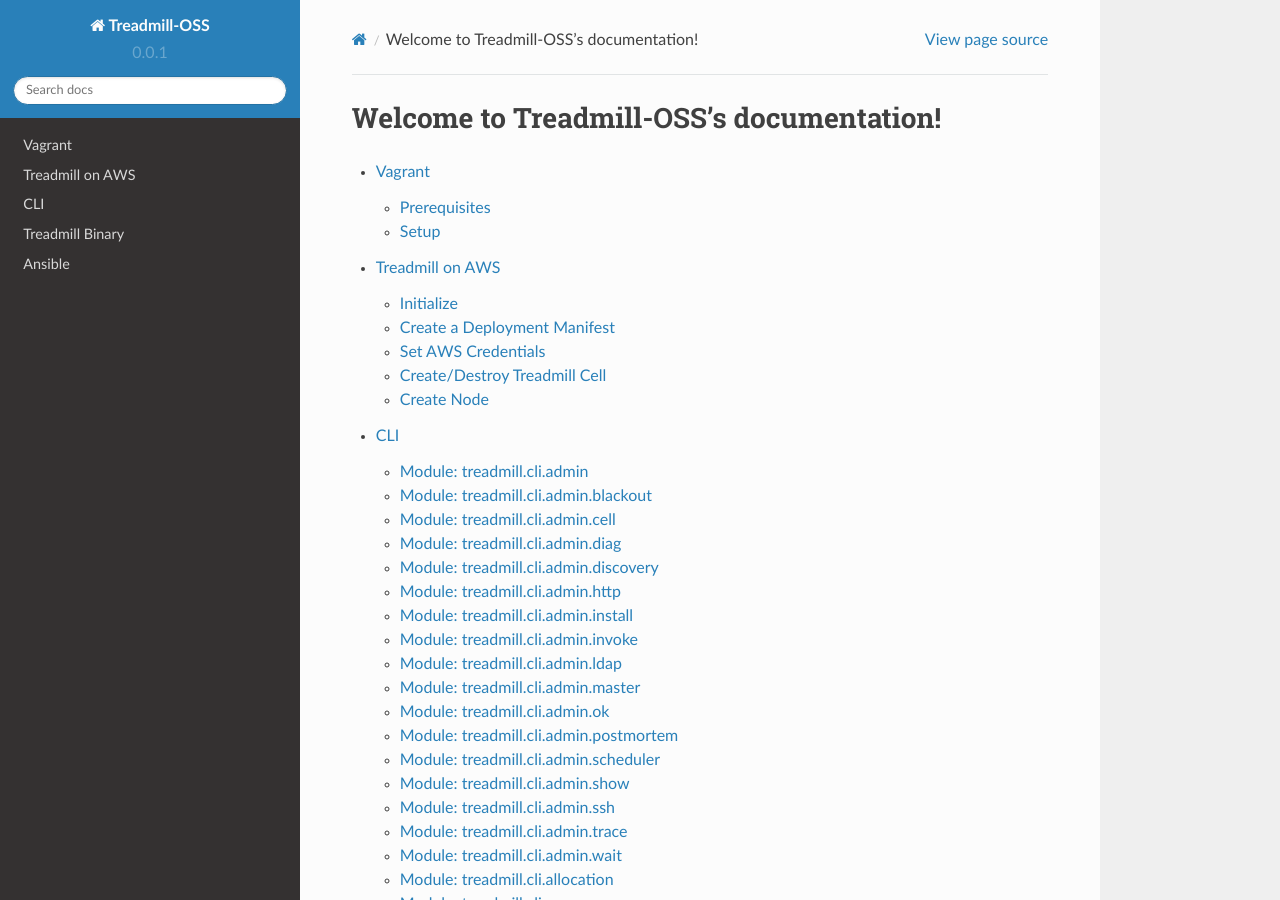
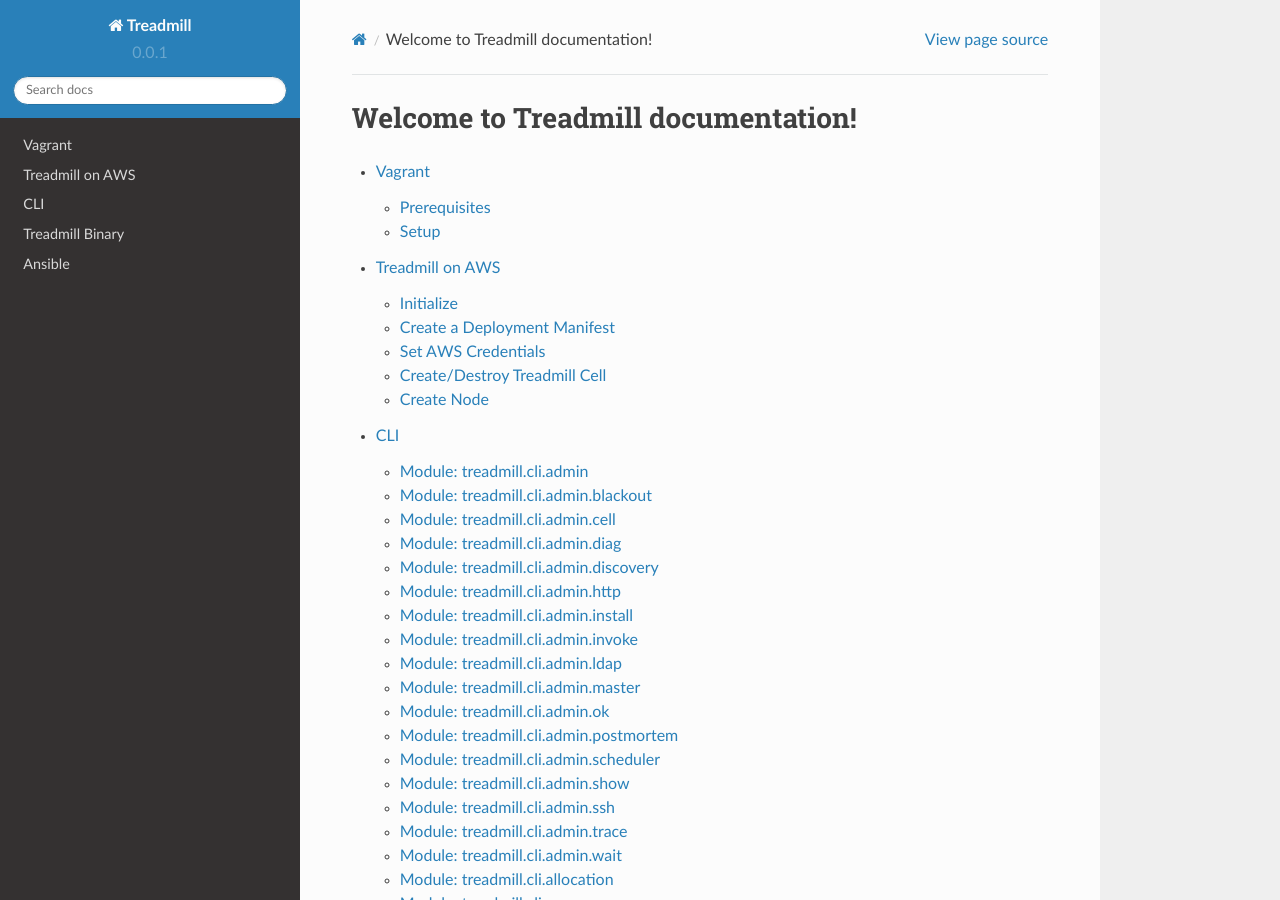
Before and after one commit to morganstanley/treadmill, a Sphinx documentation site: the page built from docs/source/index.rst, in a window 1280 px wide and 900 px high. Built offline with Sphinx 7.4.7 and the Read the Docs theme 2.0.0, drawn with Linux system fonts in a browser that asks for light colours.

Commit message:
droping OSS

```diff
--- a/docs/source/conf.py
+++ b/docs/source/conf.py
@@ -1,6 +1,6 @@
 # -*- coding: utf-8 -*-
 #
-# Treadmill-OSS documentation build configuration file, created by
+# Treadmill documentation build configuration file, created by
 # sphinx-quickstart on Thu Mar 16 16:33:01 2017.
 #
 # This file is execfile()d with the current directory set to its
@@ -52,7 +52,7 @@
 master_doc = 'index'
 
 # General information about the project.
-project = u'Treadmill-OSS'
+project = u'Treadmill'
 copyright = u'2017, Morgan Stanley'
 author = u'Morgan Stanley'
 
@@ -109,7 +109,7 @@
 # -- Options for HTMLHelp output ------------------------------------------
 
 # Output file base name for HTML help builder.
-htmlhelp_basename = 'Treadmill-OSSdoc'
+htmlhelp_basename = 'Treadmill-doc'
 
 
 # -- Options for LaTeX output ---------------------------------------------
@@ -136,7 +136,7 @@
 # (source start file, target name, title,
 #  author, documentclass [howto, manual, or own class]).
 latex_documents = [
-    (master_doc, 'Treadmill-OSS.tex', u'Treadmill-OSS Documentation',
+    (master_doc, 'Treadmill.tex', u'Treadmill Documentation',
      u'Morgan Stanley', 'manual'),
 ]
 
@@ -146,7 +146,7 @@
 # One entry per manual page. List of tuples
 # (source start file, name, description, authors, manual section).
 man_pages = [
-    (master_doc, 'treadmill-oss', u'Treadmill-OSS Documentation',
+    (master_doc, 'treadmill', u'Treadmill Documentation',
      [author], 1)
 ]
 
@@ -157,8 +157,8 @@
 # (source start file, target name, title, author,
 #  dir menu entry, description, category)
 texinfo_documents = [
-    (master_doc, 'Treadmill-OSS', u'Treadmill-OSS Documentation',
-     author, 'Treadmill-OSS', 'One line description of project.',
+    (master_doc, 'Treadmill', u'Treadmill Documentation',
+     author, 'Treadmill', 'One line description of project.',
      'Miscellaneous'),
 ]
 
--- a/docs/source/index.rst
+++ b/docs/source/index.rst
@@ -3,7 +3,7 @@
    You can adapt this file completely to your liking, but it should at least
    contain the root `toctree` directive.
 
-Welcome to Treadmill-OSS's documentation!
+Welcome to Treadmill documentation!
 =========================================
 
 .. toctree::
```
